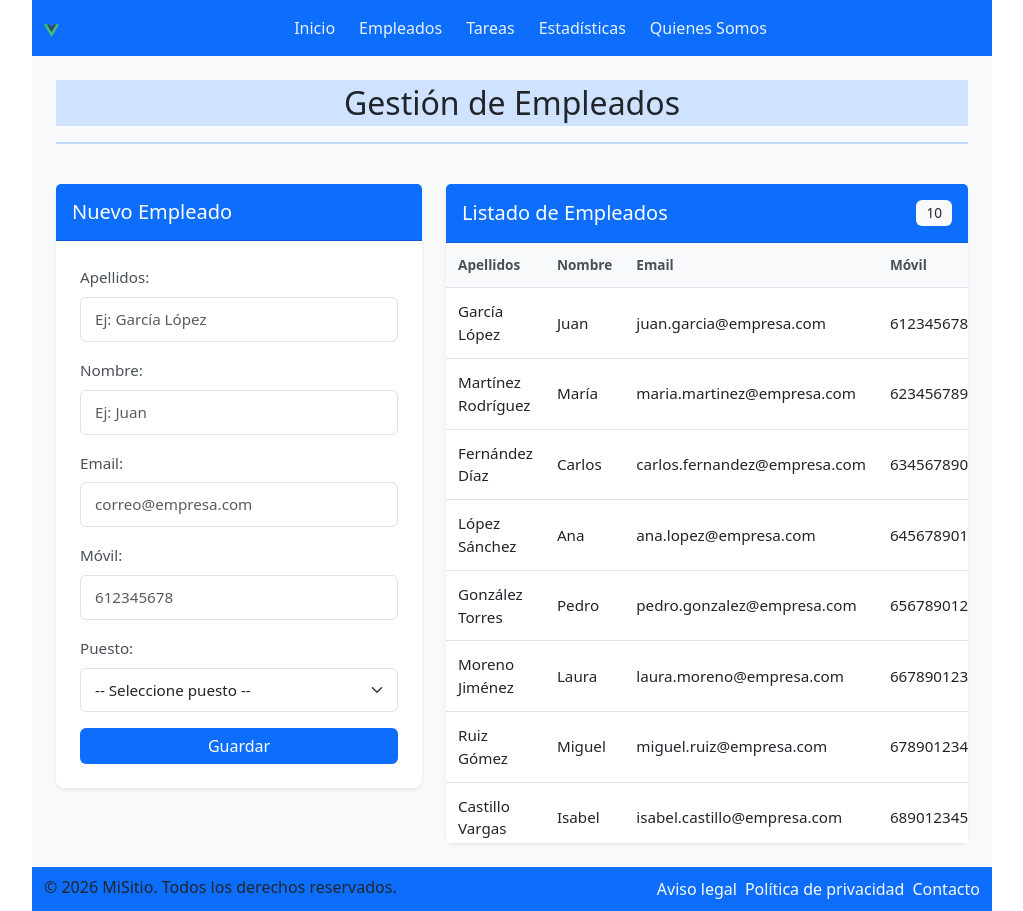
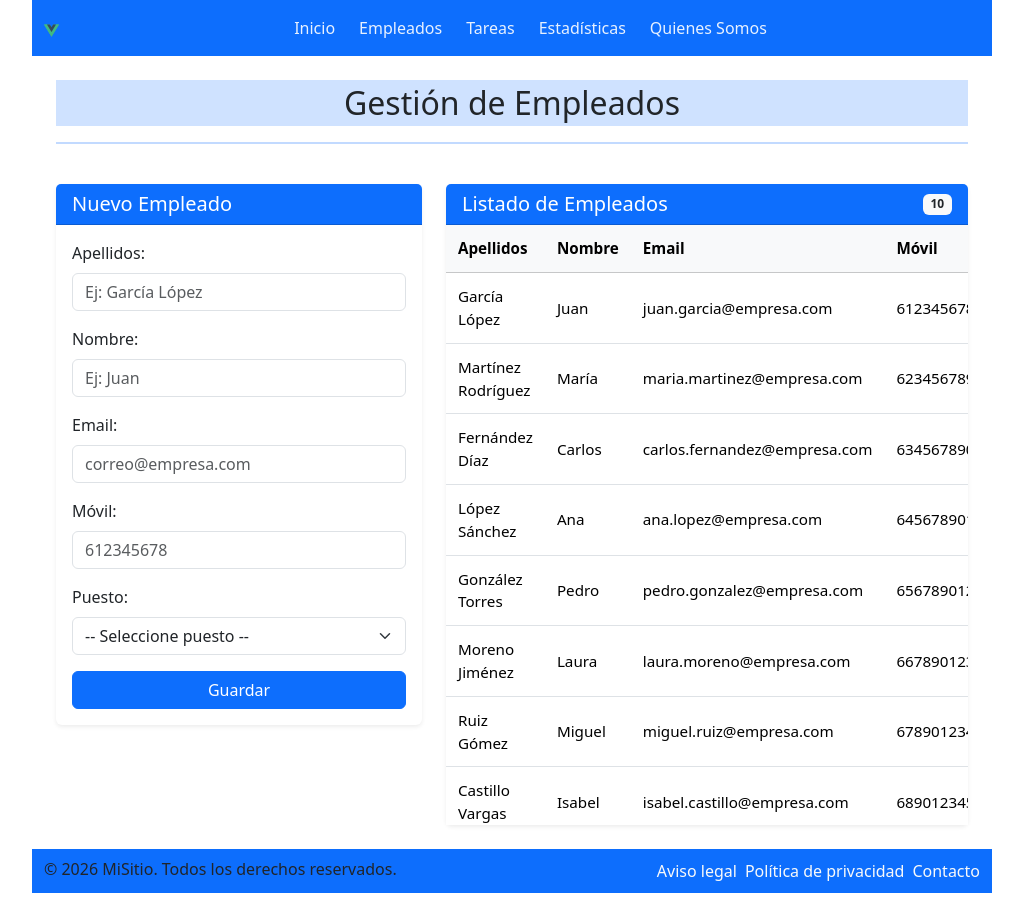
Before and after one commit to ainefp/recuperacionaine, a Vue app: page /empleados in a window 1280 px wide. Shown: the whole page, without its empty margins (128-1151 px from the left). Built offline with nearby package versions, Linux system fonts and the light colour scheme.

Commit message:
mejorado bootstrap de empleados

```diff
--- a/fronted/src/components/EmpLeados.vue
+++ b/fronted/src/components/EmpLeados.vue
@@ -141,12 +141,12 @@
                 </thead>
                 <tbody>
                   <tr v-for="empleado in getEmpleado()" :key="empleado.id">
-                    <td>{{ empleado.apellidos }}</td>
-                    <td>{{ empleado.nombre }}</td>
-                    <td>{{ empleado.email }}</td>
-                    <td>{{ empleado.movil }}</td>
-                    <td>{{ empleado.puesto }}</td>
-                    <td class="text-center">
+                    <td class="align-middle">{{ empleado.apellidos }}</td>
+                    <td class="align-middle">{{ empleado.nombre }}</td>
+                    <td class="align-middle">{{ empleado.email }}</td>
+                    <td class="align-middle">{{ empleado.movil }}</td>
+                    <td class="align-middle">{{ empleado.puesto }}</td>
+                    <td class="text-center align-middle">
                       <div class="d-flex justify-content-center gap-2">
                         <button
                           @click="selEmpleado(empleado.id)"
@@ -355,150 +355,22 @@
 </script>
 
 <style scoped>
-/* =============== Contenedor Principal =============== */
-.container-fluid {
-  background-color: #f8f9fa;
-  min-height: 100vh;
-}
-
-/* =============== Typography =============== */
-h1 {
-  font-size: clamp(1.5rem, 5vw, 2.5rem);
-  letter-spacing: -0.5px;
-}
-
-.form-label {
-  font-size: 0.95rem;
-  color: #495057;
-  margin-bottom: 0.5rem;
-}
-
-/* =============== Cards =============== */
-.card {
-  border-radius: 0.5rem;
-  transition: all 0.3s ease;
-}
-
-.card:hover {
-  box-shadow: 0 4px 12px rgba(0, 0, 0, 0.1) !important;
-}
-
-.card-header {
-  border-radius: 0.5rem 0.5rem 0 0;
-  padding: 1rem;
-  font-weight: 600;
-}
-
-.card-body {
-  padding: 1.5rem;
-}
-
-/* =============== Formulario =============== */
-.form-control,
-.form-select {
-  border: 1px solid #dee2e6;
-  border-radius: 0.375rem;
-  padding: 0.625rem 0.875rem;
-  font-size: 0.95rem;
-  transition: border-color 0.2s ease;
-}
-
-.form-control:focus,
-.form-select:focus {
-  border-color: #0d6efd;
-  box-shadow: 0 0 0 0.2rem rgba(13, 110, 253, 0.15);
-}
-
-.form-control-plaintext {
-  padding: 0.625rem 0;
-  font-weight: 600;
-  color: #495057;
-  border: none;
-  background-color: transparent;
-}
-
-/* =============== Botones =============== */
-.btn {
-  border-radius: 0.375rem;
-  font-weight: 500;
-  transition: all 0.2s ease;
-  border: none;
-}
-
-.btn-primary {
-  background-color: #0d6efd;
-  border-color: #0d6efd;
-}
-
-.btn-primary:hover {
-  background-color: #0b5ed7;
-  border-color: #0b5ed7;
-}
-
-.btn-danger {
-  background-color: #dc3545;
-  border-color: #dc3545;
-}
-
-.btn-danger:hover {
-  background-color: #c82333;
-  border-color: #bd2130;
-}
-
-.btn-outline-secondary {
-  color: #6c757d;
-  border-color: #6c757d;
-}
-
-.btn-outline-secondary:hover {
-  background-color: #6c757d;
-  border-color: #6c757d;
-  color: #fff;
-}
-
-.btn-sm {
-  padding: 0.35rem 0.65rem;
-  font-size: 0.85rem;
-}
-
 /* =============== Tabla =============== */
 .table {
   font-size: 0.95rem;
-  margin-bottom: 0;
 }
 
 .table thead th {
-  background-color: #f8f9fa;
-  border-bottom: 1px solid #dee2e6;
   padding: 0.75rem;
-  color: #495057;
-  font-size: 0.85rem;
-}
-
-.table tbody tr {
-  border-bottom: 1px solid #dee2e6;
-}
-
-.table tbody tr:hover {
-  background-color: #f8f9fa;
 }
 
 .table tbody td {
   padding: 0.75rem;
-  vertical-align: middle;
-  color: #212529;
 }
 
 .table-responsive {
   max-height: 600px;
   overflow-y: auto;
-}
-
-/* =============== Badge =============== */
-.badge {
-  padding: 0.375rem 0.625rem;
-  font-size: 0.85rem;
-  font-weight: 500;
 }
 
 /* =============== Responsive Design =============== */
@@ -708,21 +580,4 @@ h1 {
     font-size: 0.85rem;
   }
 }
-
-/* =============== Utilidades =============== */
-.hr {
-  margin: 0.5rem 0 1rem 0;
-}
-
-.border-primary {
-  border-color: #0d6efd !important;
-}
-
-.border-2 {
-  border-width: 2px !important;
-}
-
-.text-muted {
-  color: #6c757d !important;
-}
 </style>
```
